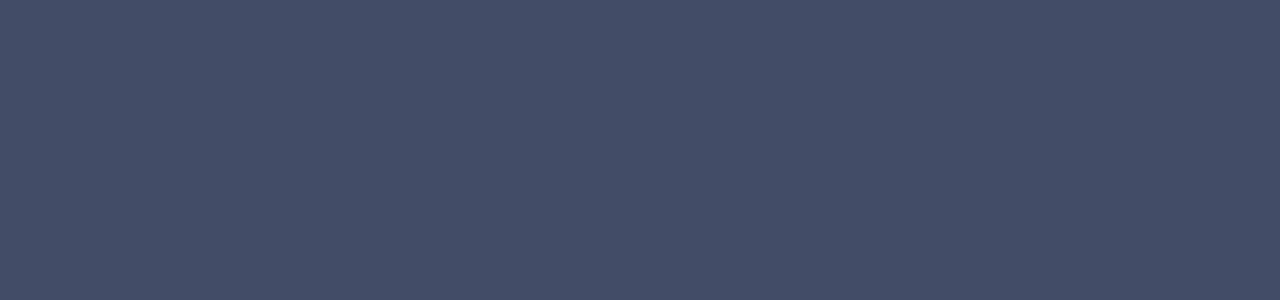
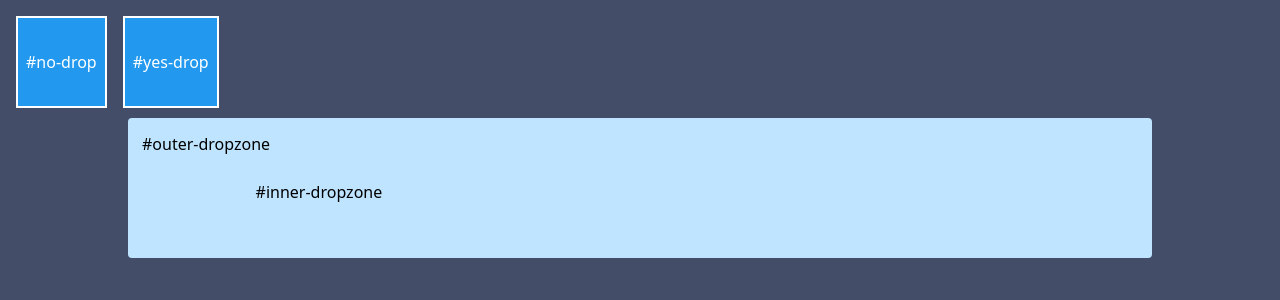
Before and after one commit to SharapaGorg/EventsManager, a Nuxt app: page /test in a window 1280 px wide. Before the commit this address had no page. Shown: the top 300 px of the page. Built offline with nearby package versions, Linux system fonts and the light colour scheme.

Commit message:
+ drag-drop effect

```diff
--- a/components/Event.vue
+++ b/components/Event.vue
@@ -16,7 +16,6 @@
 // точка отсчета - 0 : 00 - 15px
 
 import interact from 'interactjs'
-
 
 export default {
   name: "Event",
--- a/pages/schedule.vue
+++ b/pages/schedule.vue
@@ -88,12 +88,34 @@
         </div>
       </div>
 
-      <SimpleEvent
+      <div
         v-for="event in freeEvents"
         :key="event.id"
-        :title="event.title"
-        :id="event.id"
-      />
+        class="free-event"
+        id="yes-drop"
+      >
+        <SimpleEvent
+          :title="event.title"
+          :id="event.id"
+        />
+      </div>
+
+<!--      <SimpleEvent-->
+<!--        v-for="event in freeEvents"-->
+<!--        :key="event.id"-->
+<!--        :title="event.title"-->
+<!--        :id="event.id"-->
+<!--        class="free-event"-->
+<!--      />-->
+
+      <div
+        v-for="event in freeEvents"
+        :key="event.id"
+        class="w-[150px] h-[60px] rounded-md bg-blue-500 free-event"
+        id='yes-drop'
+      >
+        SOMETHING
+      </div>
 
     </div>
 
@@ -102,9 +124,11 @@
 
 <script>
 
+import interact from 'interactjs'
+
 export default {
   name: "schedule",
-  layout : 'base',
+  layout: 'base',
   data() {
     return {
       timePoints: [],
@@ -146,6 +170,61 @@ export default {
     if (localDate) {
       this.selectDate(localDate)
     }
+
+    let base = this
+
+    // enable draggables to be dropped into this (move events into topic)
+    interact('.topic').dropzone({
+      // only accept elements matching this CSS selector
+      accept: '#yes-drop',
+      // Require a 75% element overlap for a drop to be possible
+      overlap: .75,
+
+      // listen for drop related events:
+
+      ondropactivate: function (event) {
+        // add active dropzone feedback
+        console.log('dropped')
+        // event.target.classList.add('drop-active')
+      },
+      ondragenter: function (event) {
+        let draggableElement = event.relatedTarget
+        let dropzoneElement = event.target
+
+        // feedback the possibility of a drop
+        dropzoneElement.classList.add('drop-target')
+        draggableElement.classList.add('can-drop')
+        draggableElement.textContent = 'Dragged in'
+      },
+      ondragleave: function (event) {
+        // remove the drop feedback style
+        event.target.classList.remove('drop-target')
+        event.relatedTarget.classList.remove('can-drop')
+        event.relatedTarget.textContent = 'Dragged out'
+      },
+      ondrop: function (event) {
+        event.relatedTarget.textContent = 'Dropped'
+      },
+      ondropdeactivate: function (event) {
+        // remove active dropzone feedback
+        event.target.classList.remove('drop-active')
+        event.target.classList.remove('drop-target')
+      }
+    })
+
+    interact('.free-event')
+      .draggable({
+        inertia: true,
+        modifiers: [
+          interact.modifiers.restrictRect({
+            restriction: 'window',
+            endOnly: true
+          })
+        ],
+        autoScroll: true,
+        // dragMoveListener from the dragging demo above
+        listeners: {move: base.dragMoveListener}
+      })
   },
   methods: {
     async $post(link, options) {
@@ -167,6 +246,20 @@ export default {
         id: id
       })
     },
+    dragMoveListener(event) {
+      let target = event.target
+      // keep the dragged position in the data-x/data-y attributes
+      let x = (parseFloat(target.getAttribute('data-x')) || 0) + event.dx
+      let y = (parseFloat(target.getAttribute('data-y')) || 0) + event.dy
+
+      // translate the element
+      target.style.transform = 'translate(' + x + 'px, ' + y + 'px)'
+
+      // update the position attributes
+      target.setAttribute('data-x', x)
+      target.setAttribute('data-y', y)
+    }
+    ,
     renderTimeline() {
       let day = 60 * 60 * 24
       let timePoints = []
@@ -184,7 +277,8 @@ export default {
       }
 
       this.timePoints = timePoints
-    },
+    }
+    ,
     changeDay(sign) {
       let date = this.$store.state.selectedDate
       this.currentDate = date
@@ -198,7 +292,8 @@ export default {
       this.selectDate(this.currentDate)
 
       // rerender events
-    },
+    }
+    ,
     editTimeStep(step) {
       if (this.timeStep + step <= 0 || this.timeStep + step > 60 * 60 * 2) {
         return
@@ -206,13 +301,15 @@ export default {
 
       localStorage.setItem('timeStep', this.timeStep + step)
       this.setTimeStep(this.timeStep + step)
-    },
+    }
+    ,
     async getFreeEvents() {
       return await this.$post('events', {
         date: `${this.currentDay}/${this.months.indexOf(this.currentMonth) + 1}/${this.currentYear}`,
         topic_id: 0
       })
-    },
+    }
+    ,
     async getEvents() {
       this.events = await this.$post('events', {
         date: `${this.currentDay}/${this.months.indexOf(this.currentMonth) + 1}/${this.currentYear}`
@@ -224,21 +321,27 @@ export default {
       return (topic_id) => {
         return this.topics.indexOf(this.topics.find(x => x.id === topic_id))
       }
-    },
+    }
+    ,
     timeStep() {
       return this.$store.state.timeStep
-    },
+    }
+    ,
     url() {
       return this.$store.state.url
-    },
-  },
+    }
+    ,
+  }
+  ,
   watch: {
     '$store.state.timeStep'(newValue, oldValue) {
       this.renderTimeline()
-    },
+    }
+    ,
     async currentDay(value) {
       await this.getEvents()
-    },
+    }
+    ,
     async '$store.state.selectedEvent'(newValue, oldValue) {
       if (isNaN(newValue)) {
         this.showSideBar = false
--- /dev/null
+++ b/pages/test.vue
@@ -0,0 +1,143 @@
+<template>
+  <div>
+    <div id="no-drop" class="drag-drop"> #no-drop</div>
+
+    <div id="yes-drop" class="drag-drop"> #yes-drop</div>
+
+    <div id="outer-dropzone" class="dropzone">
+      #outer-dropzone
+      <div id="inner-dropzone" class="dropzone">#inner-dropzone</div>
+    </div>
+  </div>
+</template>
+
+<script>
+
+import interact from 'interactjs'
+
+/* The dragging code for '.draggable' from the demo above
+ * applies to this demo as well so it doesn't have to be repeated. */
+
+// enable draggables to be dropped into this
+interact('.dropzone').dropzone({
+  // only accept elements matching this CSS selector
+  accept: '#yes-drop',
+  // Require a 75% element overlap for a drop to be possible
+  overlap: 0.75,
+
+  // listen for drop related events:
+
+  ondropactivate: function (event) {
+    // add active dropzone feedback
+    event.target.classList.add('drop-active')
+  },
+  ondragenter: function (event) {
+    var draggableElement = event.relatedTarget
+    var dropzoneElement = event.target
+
+    // feedback the possibility of a drop
+    dropzoneElement.classList.add('drop-target')
+    draggableElement.classList.add('can-drop')
+    draggableElement.textContent = 'Dragged in'
+  },
+  ondragleave: function (event) {
+    // remove the drop feedback style
+    event.target.classList.remove('drop-target')
+    event.relatedTarget.classList.remove('can-drop')
+    event.relatedTarget.textContent = 'Dragged out'
+  },
+  ondrop: function (event) {
+    event.relatedTarget.textContent = 'Dropped'
+  },
+  ondropdeactivate: function (event) {
+    // remove active dropzone feedback
+    event.target.classList.remove('drop-active')
+    event.target.classList.remove('drop-target')
+  }
+})
+
+interact('.drag-drop')
+  .draggable({
+    inertia: true,
+    modifiers: [
+      interact.modifiers.restrictRect({
+        restriction: 'parent',
+        endOnly: true
+      })
+    ],
+    autoScroll: true,
+    // dragMoveListener from the dragging demo above
+    listeners: {move: dragMoveListener}
+  })
+
+function dragMoveListener(event) {
+  let target = event.target
+  // keep the dragged position in the data-x/data-y attributes
+  let x = (parseFloat(target.getAttribute('data-x')) || 0) + event.dx
+  let y = (parseFloat(target.getAttribute('data-y')) || 0) + event.dy
+
+  // translate the element
+  target.style.transform = 'translate(' + x + 'px, ' + y + 'px)'
+
+  // update the position attributes
+  target.setAttribute('data-x', x)
+  target.setAttribute('data-y', y)
+}
+
+export default {
+  name: "test"
+}
+</script>
+
+<style scoped>
+
+#outer-dropzone {
+  height: 140px;
+}
+
+#inner-dropzone {
+  height: 80px;
+}
+
+.dropzone {
+  background-color: #bfe4ff;
+  border: dashed 4px transparent;
+  border-radius: 4px;
+  margin: 10px auto 30px;
+  padding: 10px;
+  width: 80%;
+  transition: background-color 0.3s;
+}
+
+.drop-active {
+  border-color: #aaa;
+}
+
+.drop-target {
+  background-color: #29e;
+  border-color: #fff;
+  border-style: solid;
+}
+
+.drag-drop {
+  display: inline-block;
+  min-width: 40px;
+  padding: 2em 0.5em;
+  margin: 1rem 0 0 1rem;
+
+  color: #fff;
+  background-color: #29e;
+  border: solid 2px #fff;
+
+  touch-action: none;
+  transform: translate(0px, 0px);
+
+  transition: background-color 0.3s;
+}
+
+.drag-drop.can-drop {
+  color: #000;
+  background-color: #4e4;
+}
+
+</style>
--- a/store/index.js
+++ b/store/index.js
@@ -1,6 +1,6 @@
 export const state = () => ({
-  // url: 'https://127.0.0.1:5000/',
-  url : 'https://185.231.153.104:4002/',
+  url: 'http://127.0.0.1:5000/',
+  // url : 'https://185.231.153.104:4002/',
   timeStep: 900, // 15 minutes
   selectedEvent: NaN,
   currentUser: '',
```
Also changed, not shown: 1 other file (tests, documents, lock files or other folders).
